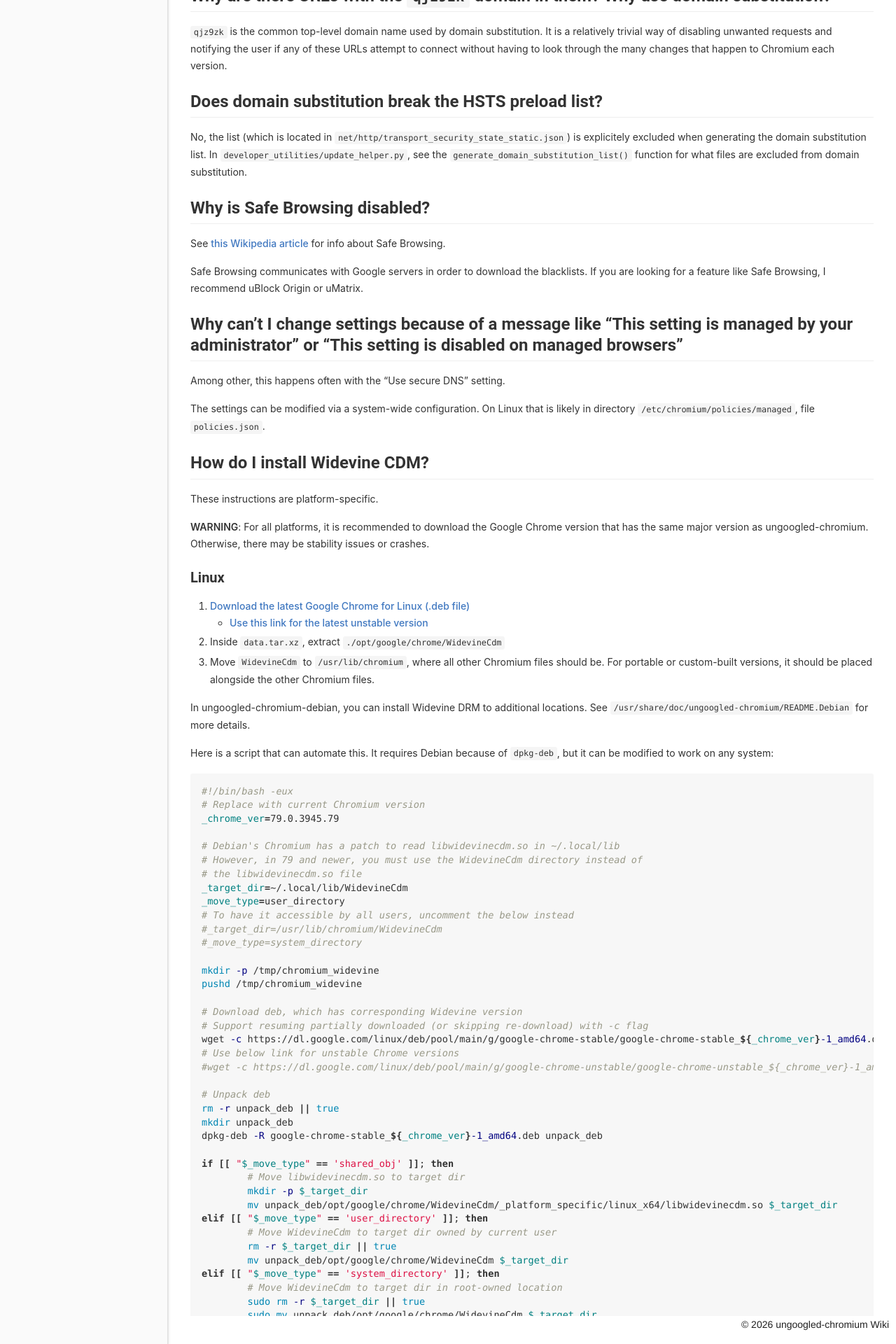
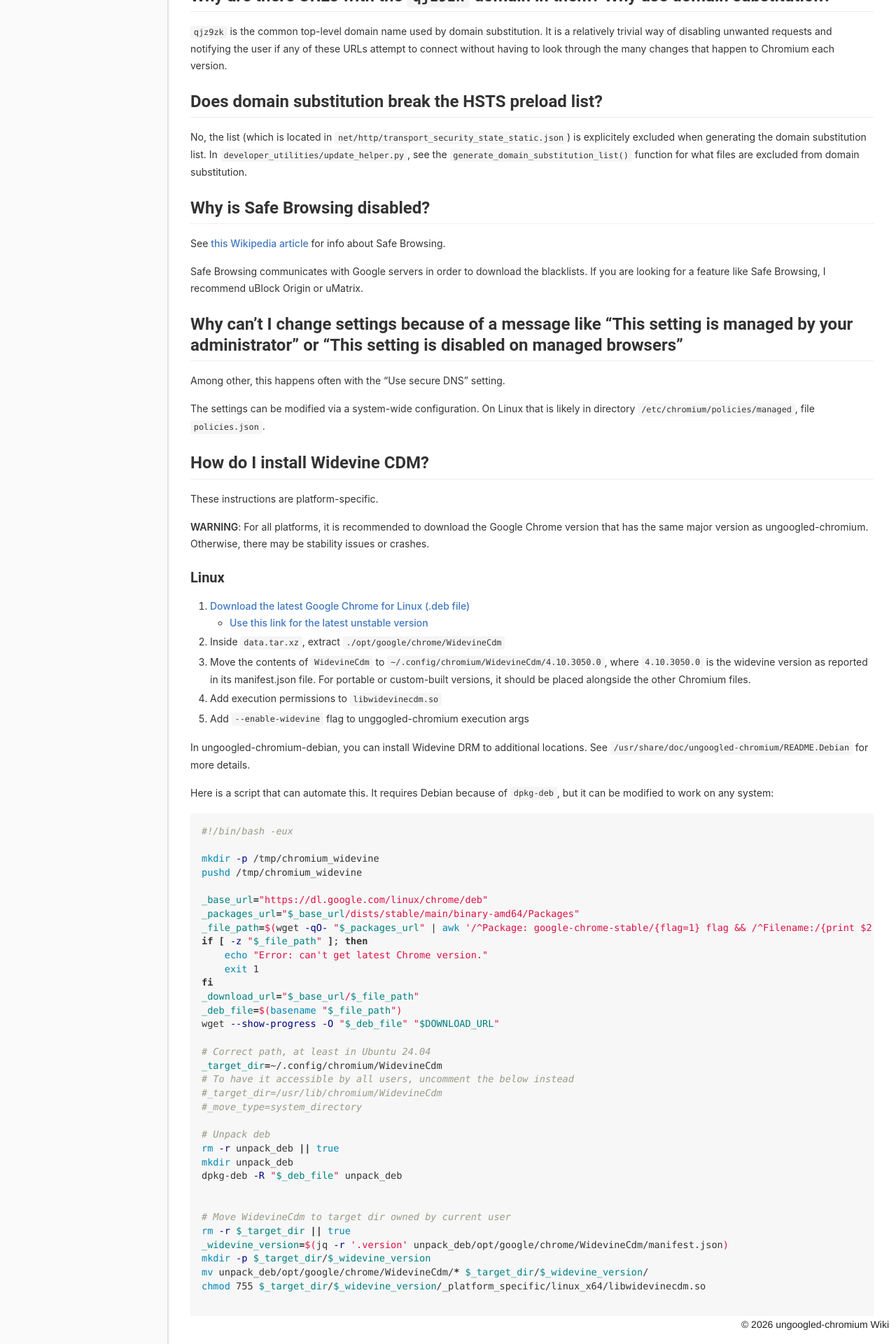
Before and after one commit to ungoogled-software/ungoogled-chromium-wiki, a Jekyll site: the page built from faq.md, in a window 1280 px wide. Shown: the part 3080-5000 px from the top of the page at 70% size. Built offline with Jekyll 4.4.1, drawn with Linux system fonts in a browser that asks for light colours.

Commit message:
Widevine installation procedure.
See https://github.com/ungoogled-software/ungoogled-chromium/issues/1977#issuecomment-4956993821

````diff
--- a/faq.md
+++ b/faq.md
@@ -130,7 +130,9 @@ These instructions are platform-specific.
 1. [Download the latest Google Chrome for Linux (.deb file)](https://dl.google.com/linux/direct/google-chrome-stable_current_amd64.deb)
     * [Use this link for the latest unstable version](https://dl.google.com/linux/direct/google-chrome-unstable_current_amd64.deb)
 2. Inside `data.tar.xz`, extract `./opt/google/chrome/WidevineCdm`
-3. Move `WidevineCdm` to `/usr/lib/chromium`, where all other Chromium files should be. For portable or custom-built versions, it should be placed alongside the other Chromium files.
+3. Move the contents of `WidevineCdm` to `~/.config/chromium/WidevineCdm/4.10.3050.0`, where `4.10.3050.0` is the widevine version as reported in its manifest.json file. For portable or custom-built versions, it should be placed alongside the other Chromium files.
+4. Add execution permissions to `libwidevinecdm.so`
+5. Add `--enable-widevine` flag to unggogled-chromium execution args
 
 In ungoogled-chromium-debian, you can install Widevine DRM to additional locations. See `/usr/share/doc/ungoogled-chromium/README.Debian` for more details.
 
@@ -138,49 +140,40 @@ Here is a script that can automate this. It requires Debian because of `dpkg-deb
 
 ```sh
 #!/bin/bash -eux
-# Replace with current Chromium version
-_chrome_ver=79.0.3945.79
 
-# Debian's Chromium has a patch to read libwidevinecdm.so in ~/.local/lib
-# However, in 79 and newer, you must use the WidevineCdm directory instead of
-# the libwidevinecdm.so file
-_target_dir=~/.local/lib/WidevineCdm
-_move_type=user_directory
+mkdir -p /tmp/chromium_widevine
+pushd /tmp/chromium_widevine
+
+_base_url="https://dl.google.com/linux/chrome/deb"
+_packages_url="$_base_url/dists/stable/main/binary-amd64/Packages"
+_file_path=$(wget -qO- "$_packages_url" | awk '/^Package: google-chrome-stable/{flag=1} flag && /^Filename:/{print $2; exit}')
+if [ -z "$_file_path" ]; then
+    echo "Error: can't get latest Chrome version."
+    exit 1
+fi
+_download_url="$_base_url/$_file_path"
+_deb_file=$(basename "$_file_path")
+wget --show-progress -O "$_deb_file" "$DOWNLOAD_URL"
+
+# Correct path, at least in Ubuntu 24.04
+_target_dir=~/.config/chromium/WidevineCdm
 # To have it accessible by all users, uncomment the below instead
 #_target_dir=/usr/lib/chromium/WidevineCdm
 #_move_type=system_directory
 
-mkdir -p /tmp/chromium_widevine
-pushd /tmp/chromium_widevine
-
-# Download deb, which has corresponding Widevine version
-# Support resuming partially downloaded (or skipping re-download) with -c flag
-wget -c https://dl.google.com/linux/deb/pool/main/g/google-chrome-stable/google-chrome-stable_${_chrome_ver}-1_amd64.deb
-# Use below link for unstable Chrome versions
-#wget -c https://dl.google.com/linux/deb/pool/main/g/google-chrome-unstable/google-chrome-unstable_${_chrome_ver}-1_amd64.deb
-
 # Unpack deb
 rm -r unpack_deb || true
 mkdir unpack_deb
-dpkg-deb -R google-chrome-stable_${_chrome_ver}-1_amd64.deb unpack_deb
+dpkg-deb -R "$_deb_file" unpack_deb
 
-if [[ "$_move_type" == 'shared_obj' ]]; then
-	# Move libwidevinecdm.so to target dir
-	mkdir -p $_target_dir
-	mv unpack_deb/opt/google/chrome/WidevineCdm/_platform_specific/linux_x64/libwidevinecdm.so $_target_dir
-elif [[ "$_move_type" == 'user_directory' ]]; then
-	# Move WidevineCdm to target dir owned by current user
-	rm -r $_target_dir || true
-	mv unpack_deb/opt/google/chrome/WidevineCdm $_target_dir
-elif [[ "$_move_type" == 'system_directory' ]]; then
-	# Move WidevineCdm to target dir in root-owned location
-	sudo rm -r $_target_dir || true
-	sudo mv unpack_deb/opt/google/chrome/WidevineCdm $_target_dir
-	sudo chown -R root:root $_target_dir
-else
-	printf 'ERROR: Unknown value for $_move_type: %s\n' "$_move_type"
-	exit 1
-fi
+
+# Move WidevineCdm to target dir owned by current user
+rm -r $_target_dir || true
+_widevine_version=$(jq -r '.version' unpack_deb/opt/google/chrome/WidevineCdm/manifest.json)
+mkdir -p $_target_dir/$_widevine_version
+mv unpack_deb/opt/google/chrome/WidevineCdm/* $_target_dir/$_widevine_version/
+chmod 755 $_target_dir/$_widevine_version/_platform_specific/linux_x64/libwidevinecdm.so
+
 
 popd
 rm -r /tmp/chromium_widevine
````
